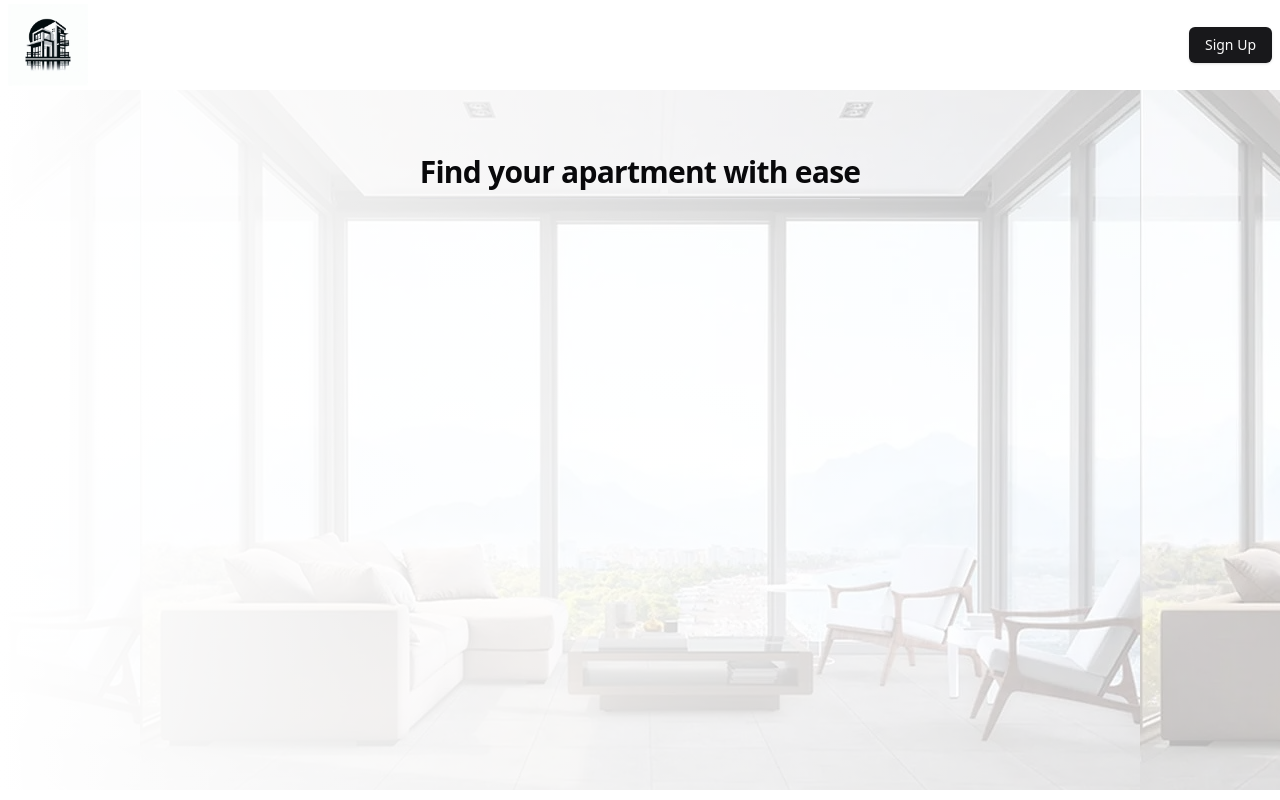
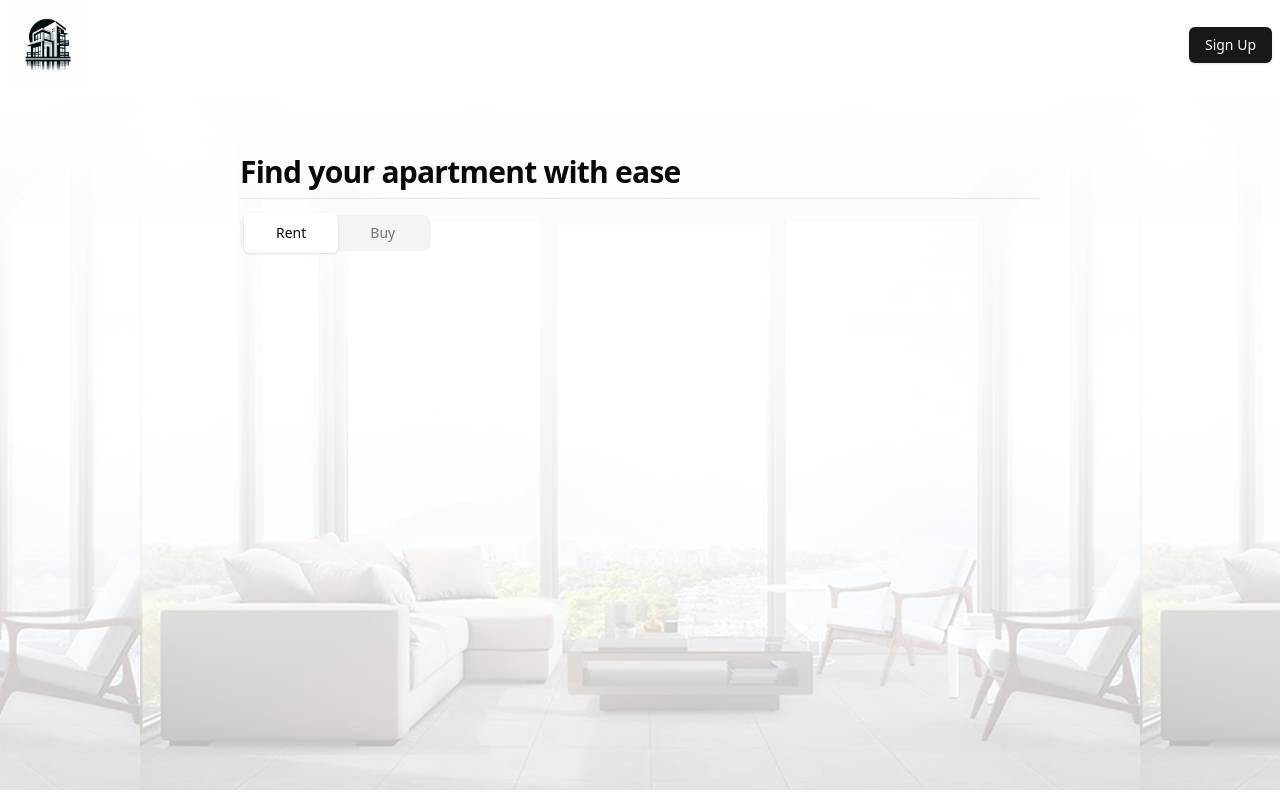
Before and after one commit to Artemiysn/supa-real-esate, a Next.js app: page / in a window 1280 px wide. Built offline with nearby package versions, Linux system fonts and the light colour scheme.

Commit message:
added main page form

```diff
--- a/src/app/page.tsx
+++ b/src/app/page.tsx
@@ -1,19 +1,27 @@
-import bg from '../../public/bg.jpeg';
+import bg from "../../public/bg.jpeg";
+import MainPageForm from '@/components/MainPageForm/MainPageForm';
+
 
 const bgStyle = {
-  backgroundImage: `linear-gradient(to right, rgba(255,255,255,1), rgba(255,255,255,0.7)), url(${bg.src})`,
-  width:"100%",
-  height:"100%",
-  backgroundPosition: 'center top',
-  backgroundRepeat: 'repeat-x',
-  minHeight: '700px',
-}
-
+  backgroundImage: `linear-gradient(to bottom, rgba(255,255,255,1) 0, rgba(255,255,255,0.95) 40%, rgba(255,255,255,0.7) 100%), url(${bg.src})`,
+  width: "100%",
+  height: "100%",
+  backgroundPosition: "center top",
+  backgroundRepeat: "repeat-x",
+  minHeight: "700px",
+};
 
 export default function Home() {
+
   return (
-    <div className="w-screen min-h-[400px] flex items-start justify-center pt-16" style={bgStyle}>
-      <h2 className='scroll-m-20 border-b pb-2 text-3xl font-semibold tracking-tight first:mt-0'>Find your apartment with ease</h2>
+    <div
+      className="w-screen min-h-[400px] flex flex-col py-16 px-60"
+      style={bgStyle}
+    >
+      <h2 className="scroll-m-20 border-b pb-2 text-3xl font-semibold tracking-tight first:mt-0">
+        Find your apartment with ease
+      </h2>
+      <MainPageForm />
     </div>
   );
 }
--- /dev/null
+++ b/src/components/MainPageForm/MainPageForm.tsx
@@ -0,0 +1,25 @@
+'use client';
+
+import React from "react";
+import { Tabs, TabsList, TabsTrigger } from "@/components/ui/tabs";
+import { useState } from "react";
+
+const MainPageForm = () => {
+
+  const [tabValue, setTabValue] = useState<"rent" | "buy">("rent");
+
+  return (
+    <Tabs
+      className="w-[400px] pt-4"
+      value={tabValue}
+      onValueChange={(v) => setTabValue(v as "rent" | "buy")}
+    >
+      <TabsList>
+        <TabsTrigger className="h-10 rounded-md px-8" value="rent">Rent</TabsTrigger>
+        <TabsTrigger className="h-10 rounded-md px-8" value="buy">Buy</TabsTrigger>
+      </TabsList>
+    </Tabs>
+  );
+};
+
+export default MainPageForm;
```
